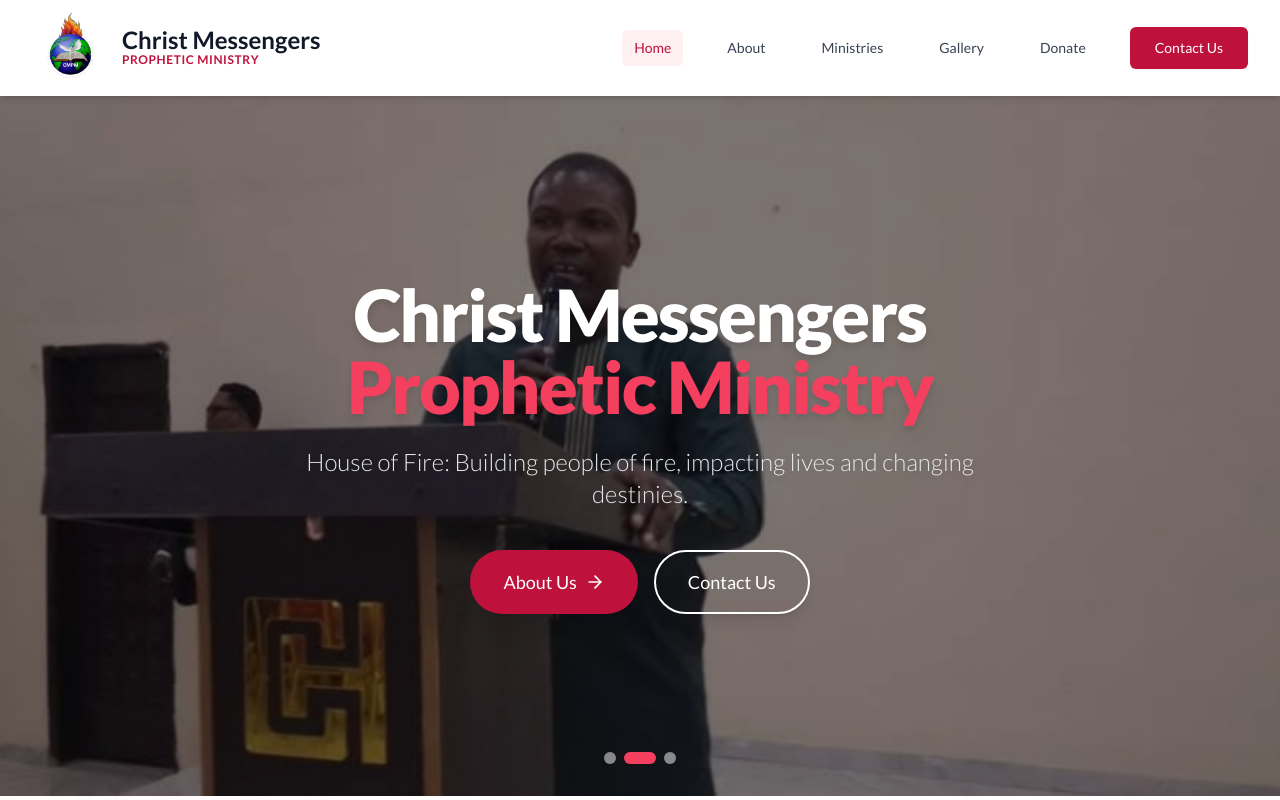
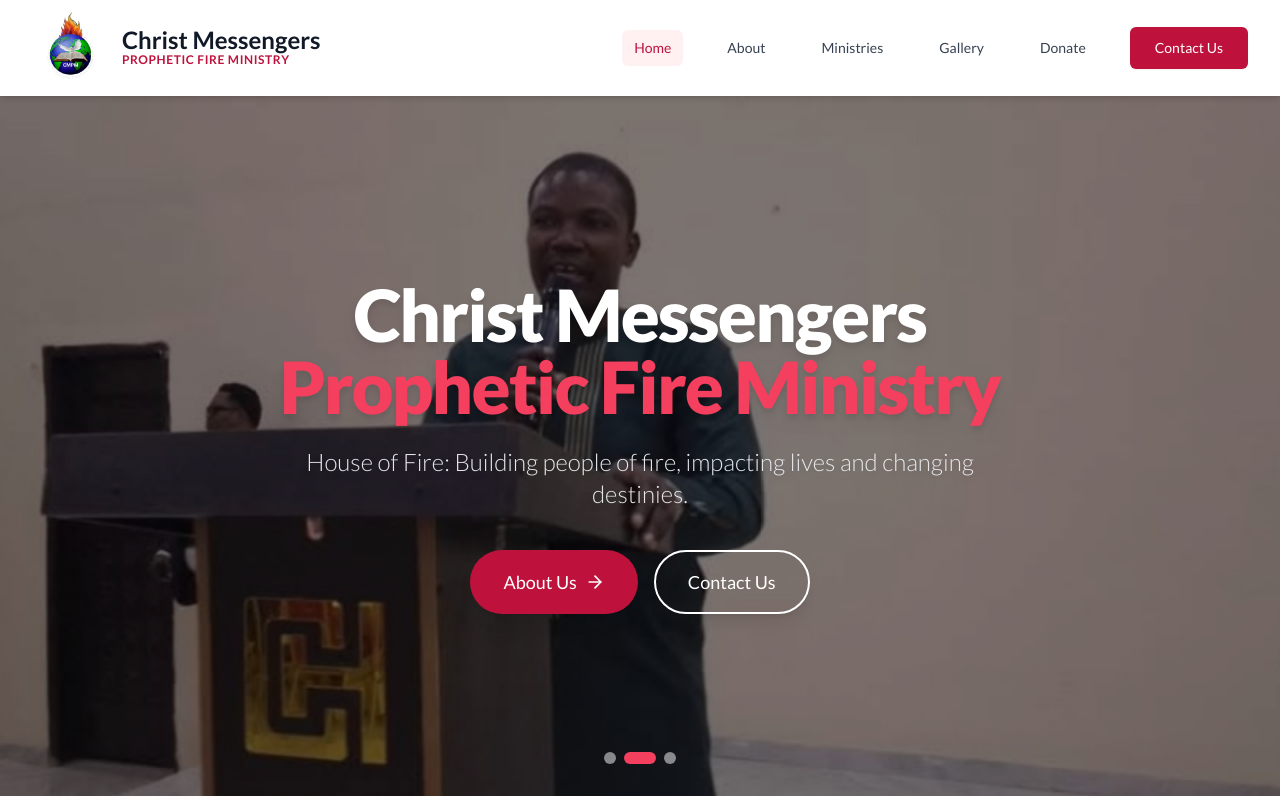
Before and after one commit to ex-commando/cmpm, a React (Vite) app: page / in a window 1280 px wide. Shown: the top 800 px of the page. Built offline with nearby package versions, Linux system fonts and the light colour scheme.

Commit message:
Update ministry name and add Donate/Home pages

```diff
--- a/src/components/Footer.jsx
+++ b/src/components/Footer.jsx
@@ -13,7 +13,7 @@
                             <img src={logo} alt="CMPM Logo" className="h-16 w-auto brightness-200 grayscale-0 opacity-90" />
                             <div>
                                 <h3 className="text-xl font-heading font-bold tracking-tight text-white">Christ Messengers</h3>
-                                <p className="text-[0.6rem] text-primary-500 font-bold tracking-[0.25em] uppercase">Prophetic Ministry</p>
+                                <p className="text-[0.6rem] text-primary-500 font-bold tracking-[0.25em] uppercase">Prophetic Fire Ministry</p>
                             </div>
                         </div>
                         <p className="text-gray-400 text-sm leading-relaxed font-light">
@@ -73,7 +73,7 @@
                 </div>
 
                 <div className="border-t border-gray-900 pt-8 flex flex-col md:flex-row justify-between items-center gap-4 text-xs text-gray-600 font-light">
-                    <p>&copy; {new Date().getFullYear()} Christ Messengers Prophetic Ministry. All rights reserved.</p>
+                    <p>&copy; {new Date().getFullYear()} Christ Messengers Prophetic Fire Ministry. All rights reserved.</p>
                     <p className="flex items-center gap-1">Designed with <Heart className="h-3 w-3 text-red-900 fill-current" /> by CMPM Tech Team</p>
                 </div>
             </div>
--- a/src/components/HeroSlider.jsx
+++ b/src/components/HeroSlider.jsx
@@ -44,7 +44,7 @@
                     >
                         <h1 className="text-4xl sm:text-5xl lg:text-7xl font-extrabold text-white tracking-tight mb-6 drop-shadow-lg">
                             Christ Messengers <br />
-                            <span className="text-primary-500">Prophetic Ministry</span>
+                            <span className="text-primary-500">Prophetic Fire Ministry</span>
                         </h1>
                         <p className="mt-4 text-xl sm:text-2xl text-gray-200 max-w-2xl mx-auto font-light drop-shadow-md">
                             House of Fire: Building people of fire, impacting lives and changing destinies.
--- a/src/components/Navbar.jsx
+++ b/src/components/Navbar.jsx
@@ -27,7 +27,7 @@
                             <img className="h-20 w-auto transition-transform hover:scale-105" src={logo} alt="CMPM Logo" />
                             <div className="hidden md:block">
                                 <h1 className="text-2xl font-bold text-gray-900 leading-none">Christ Messengers</h1>
-                                <p className="text-xs text-primary-600 font-semibold tracking-wider">PROPHETIC MINISTRY</p>
+                                <p className="text-xs text-primary-600 font-semibold tracking-wider">PROPHETIC FIRE MINISTRY</p>
                             </div>
                         </Link>
                     </div>
--- a/src/index.css
+++ b/src/index.css
@@ -48,4 +48,22 @@
   .delay-700 {
     animation-delay: 7s;
   }
+
+  @keyframes flicker {
+
+    0%,
+    100% {
+      opacity: 1;
+      transform: scale(1);
+    }
+
+    50% {
+      opacity: 0.8;
+      transform: scale(0.95);
+    }
+  }
+
+  .animate-flicker {
+    animation: flicker 1.5s infinite;
+  }
 }
--- a/src/pages/About.jsx
+++ b/src/pages/About.jsx
@@ -49,7 +49,7 @@
                         <div className="prose prose-lg prose-indigo text-gray-600">
                             <h3 className="text-4xl font-bold text-gray-900 mb-8 font-heading">Our Roots</h3>
                             <p className="lead text-lg mb-6">
-                                Christ Messengers Prophetic Ministry, widely known as <strong className="text-transparent bg-clip-text bg-gradient-to-r from-primary-600 to-secondary-600">House of Fire</strong>, was birthed in 2011 as a campus fellowship.
+                                Christ Messengers Prophetic Fire Ministry, widely known as <strong className="text-transparent bg-clip-text bg-gradient-to-r from-primary-600 to-secondary-600">House of Fire</strong>, was birthed in 2011 as a campus fellowship.
                             </p>
                             <p className="mb-6">
                                 Starting at the University of Jos and Université des Sciences Appliquées et de Management (USAM) in Benin Republic, it has grown into a full-fledged ministry based in Jos, Plateau State, Nigeria.
--- a/src/pages/Donate.jsx
+++ b/src/pages/Donate.jsx
@@ -8,33 +8,33 @@
     const accounts = {
         NGN: {
             currency: 'Naira Account',
-            bank: 'First Bank',
-            name: 'Christ Messengers Prophetic Ministry',
-            number: '2033033502',
+            bank: 'OPAY',
+            name: 'IRUOBE MAXWELL',
+            number: '7035084558',
             amount: 'Naira (NGN)',
             icon: <Banknote className="w-6 h-6 text-green-600" />
         },
         USD: {
             currency: 'Dollar Account',
-            bank: 'GT Bank',
-            name: 'Christ Messengers Prophetic Ministry',
-            number: '0000000000',
+            bank: 'PENDING',
+            name: 'Christ Messengers Prophetic Fire Ministry',
+            number: 'COMINGSOON',
             amount: 'US Dollar (USD)',
             icon: <p className="font-bold text-green-600 text-xl">$</p>
         },
         EUR: {
             currency: 'Euro Account',
-            bank: 'GT Bank',
-            name: 'Christ Messengers Prophetic Ministry',
-            number: '0000000000',
+            bank: 'PENDING',
+            name: 'Christ Messengers Prophetic Fire Ministry',
+            number: 'COMINGSOON',
             amount: 'Euro (EUR)',
             icon: <p className="font-bold text-blue-600 text-xl">€</p>
         },
         GBP: {
             currency: 'Pounds Account',
             bank: 'GT Bank',
-            name: 'Christ Messengers Prophetic Ministry',
-            number: '0000000000',
+            name: 'PENDING',
+            number: 'COMINGSON',
             amount: 'British Pound (GBP)',
             icon: <p className="font-bold text-purple-600 text-xl">£</p>
         },
@@ -42,7 +42,7 @@
             currency: 'Crypto Wallet',
             bank: 'USDT (TRC20)',
             name: 'CMPM Wallet',
-            number: '0x000000000000000000000000000',
+            number: 'COMINGSON',
             amount: 'Crypto (USDT)',
             icon: <Bitcoin className="w-6 h-6 text-orange-500" />
         }
@@ -118,8 +118,8 @@
                                     key={key}
                                     onClick={() => setActiveTab(key)}
                                     className={`px-4 py-2 rounded-full text-sm font-semibold transition-all duration-300 border ${activeTab === key
-                                            ? 'bg-gray-900 text-white border-gray-900 shadow-lg scale-105'
-                                            : 'bg-white text-gray-600 border-gray-200 hover:border-gray-300 hover:bg-gray-50'
+                                        ? 'bg-gray-900 text-white border-gray-900 shadow-lg scale-105'
+                                        : 'bg-white text-gray-600 border-gray-200 hover:border-gray-300 hover:bg-gray-50'
                                         }`}
                                 >
                                     {key === 'CRYPTO' ? 'Crypto' : key}
--- a/src/pages/Home.jsx
+++ b/src/pages/Home.jsx
@@ -98,7 +98,7 @@
                     </div>
 
                     <blockquote className="text-3xl md:text-6xl font-heading font-normal italic text-white leading-tight mb-12 drop-shadow-2xl">
-                        "Just as people in the end times are drawn to the mountain of the Lord for truth... Christ Messengers Prophetic Ministry is called to be a <span className="text-transparent bg-clip-text bg-gradient-to-r from-secondary-300 to-secondary-500">modern-day Zion</span>."
+                        "Just as people in the end times are drawn to the mountain of the Lord for truth... Christ Messengers Prophetic Fire Ministry is called to be a <span className="text-transparent bg-clip-text bg-gradient-to-r from-secondary-300 to-secondary-500">modern-day Zion</span>."
                     </blockquote>
 
                     <div className="flex justify-center">
--- a/src/pages/Ministries.jsx
+++ b/src/pages/Ministries.jsx
@@ -79,7 +79,7 @@
                             <h3 className="text-4xl font-bold text-gray-900 mb-6">House of Fire</h3>
                             <div className="prose prose-lg text-gray-600">
                                 <p className="mb-4">
-                                    Christ Messengers Prophetic Ministry is more than a church; it is a movement — a divine firestorm of revivalists, intercessors, prophets, and kingdom builders.
+                                    Christ Messengers Prophetic Fire Ministry is more than a church; it is a movement — a divine firestorm of revivalists, intercessors, prophets, and kingdom builders.
                                 </p>
                                 <p>
                                     We burn with passion for Jesus and long to see every life we touch set ablaze for God.
```
Also changed, not shown: src/pages/Gallery.jsx (+9 -5 lines).
